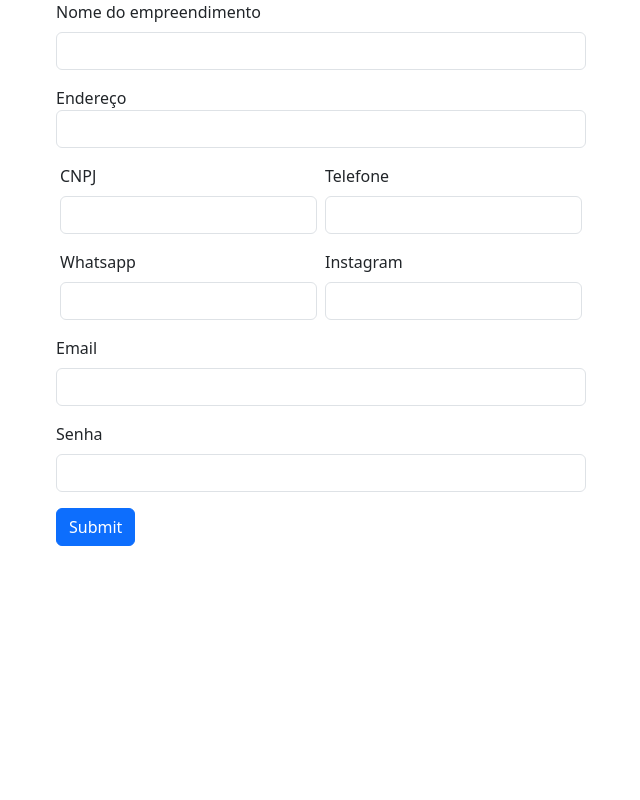
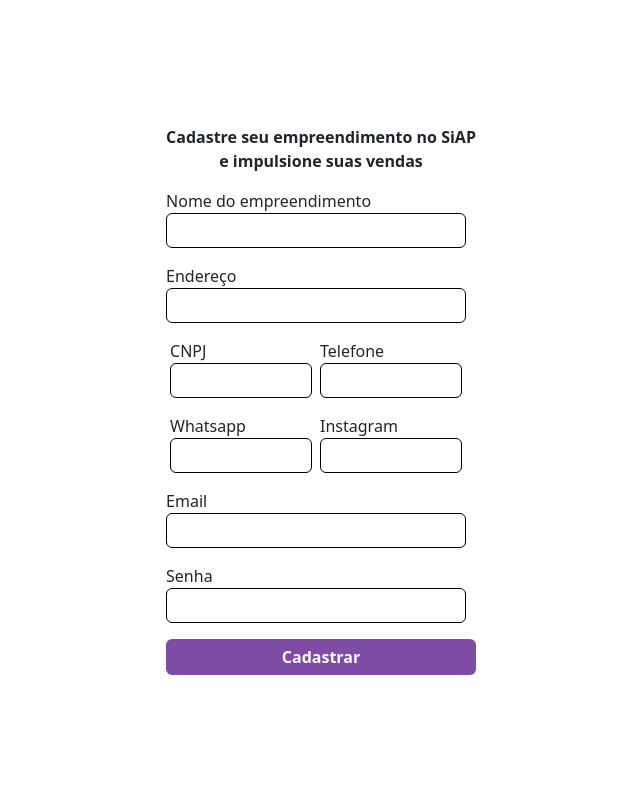
Before and after one commit to LuisP30/siap, a Django app: template templates/cadastro_anunciante.html in a window 1280 px wide. Shown: the whole page, without its empty margins (319-959 px from the left). Run offline with Django 3.2, Linux system fonts and the light colour scheme; the template is opened without the code that fills it, so the values that code supplies are empty.

Commit message:
front - páginas de login e cadastro finalizadas

```diff
--- a/templates/cadastro_anunciante.html
+++ b/templates/cadastro_anunciante.html
@@ -1,3 +1,4 @@
+{% load static %}
 <!DOCTYPE html>
 <html lang="pt-br">
   <head>
@@ -10,11 +11,16 @@
       integrity="sha384-QWTKZyjpPEjISv5WaRU9OFeRpok6YctnYmDr5pNlyT2bRjXh0JMhjY6hW+ALEwIH"
       crossorigin="anonymous"
     />
+    <link rel="stylesheet" href="{% static 'css/login.css' %}">
   </head>
   <body>
     <div class="container d-flex justify-content-center align-items-center">
       <form method="POST">
         {% csrf_token %}
+
+        <div class="title-login">
+          <p class="p-title">Cadastre seu empreendimento no SiAP <br>e impulsione suas vendas</p>
+        </div>
         <div class="mb-3">
           <label for="nome" class="form-label">Nome do empreendimento</label>
           <input type="text" class="form-control" name="nome" id="nome" required />
@@ -51,7 +57,7 @@
           <label for="senha" class="form-label">Senha</label>
           <input type="password" class="form-control" name="senha" id="senha" required>
         </div>
-        <button type="submit" class="btn btn-primary">Submit</button>
+        <button type="submit" class="btn btn-primary">Cadastrar</button>
       </form>
     </div>
     <script
--- a/templates/index.html
+++ b/templates/index.html
@@ -10,6 +10,7 @@
         integrity="sha384-QWTKZyjpPEjISv5WaRU9OFeRpok6YctnYmDr5pNlyT2bRjXh0JMhjY6hW+ALEwIH" crossorigin="anonymous" />
 
     <link rel="stylesheet" href="{% static 'css/index.css' %}">
+
     <link rel="preconnect" href="https://fonts.googleapis.com">
     <link rel="preconnect" href="https://fonts.gstatic.com" crossorigin>
     <link href="https://fonts.googleapis.com/css2?family=Viga&display=swap" rel="stylesheet">
--- a/templates/login.html
+++ b/templates/login.html
@@ -1,3 +1,4 @@
+{% load static %}
 <!doctype html>
 <html lang="pt-br">
   <head>
@@ -5,11 +6,15 @@
     <meta name="viewport" content="width=device-width, initial-scale=1">
     <title>Login</title>
     <link href="https://cdn.jsdelivr.net/npm/bootstrap@5.3.3/dist/css/bootstrap.min.css" rel="stylesheet" integrity="sha384-QWTKZyjpPEjISv5WaRU9OFeRpok6YctnYmDr5pNlyT2bRjXh0JMhjY6hW+ALEwIH" crossorigin="anonymous">
+    <link rel="stylesheet" href="{% static 'css/login.css' %}">
   </head>
   <body>
     <div class="container d-flex justify-content-center align-items-center">
         <form method="post">
           {% csrf_token %}
+          <div class="title-login">
+            <p class="p-title">Login</p>
+          </div>
             <div class="mb-3">
               <label for="email" class="form-label">Email</label>
               <input type="email" class="form-control" name="email" id="email">
--- /dev/null
+++ b/templates/static/css/login.css
@@ -0,0 +1,45 @@
+body{
+    width: 100vw;
+    height: 100vh;
+}
+
+.title-login{
+    text-align: center;
+    margin-bottom: 30px;
+    margin-bottom: 0;
+}
+
+.container{
+    width: 100vw;
+    height: 100vh;
+}
+
+.mb-3{
+    width: 300px;
+    margin-bottom: 0;
+}
+
+.form-control{
+    width: 100%;
+    height: 35px;
+    border: 1px solid black;
+}
+
+.form-label{
+    margin-bottom: 0;
+}
+
+.btn{
+    background-color: #7E4CA5;
+    width: 100%;
+    border: none;
+    font-weight: bold;
+}
+
+.btn:hover{
+    background-color: #520f85;
+}
+
+.p-title{
+    font-weight: bold;
+}
```
